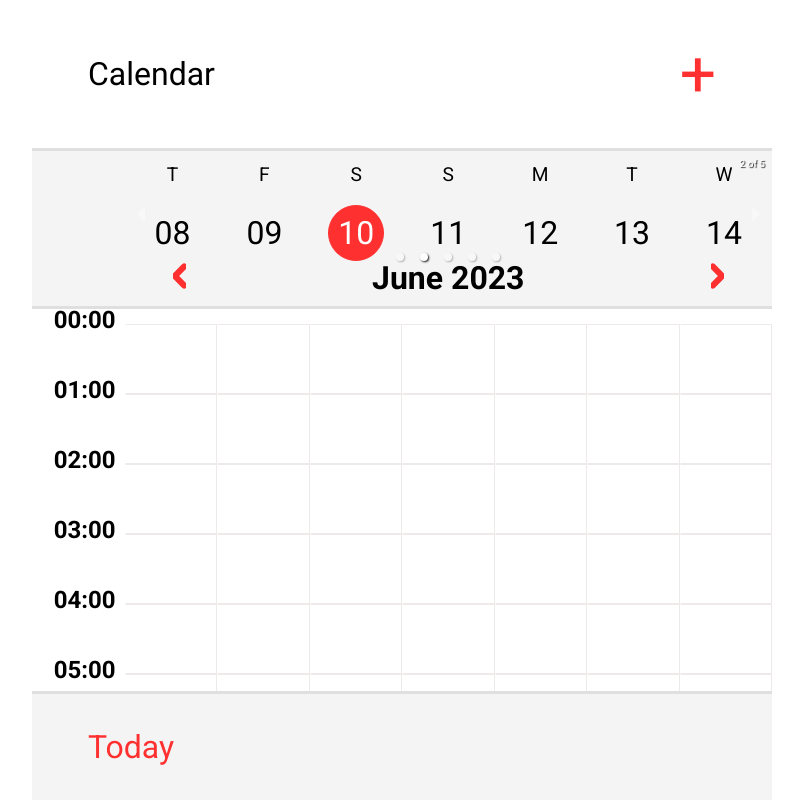
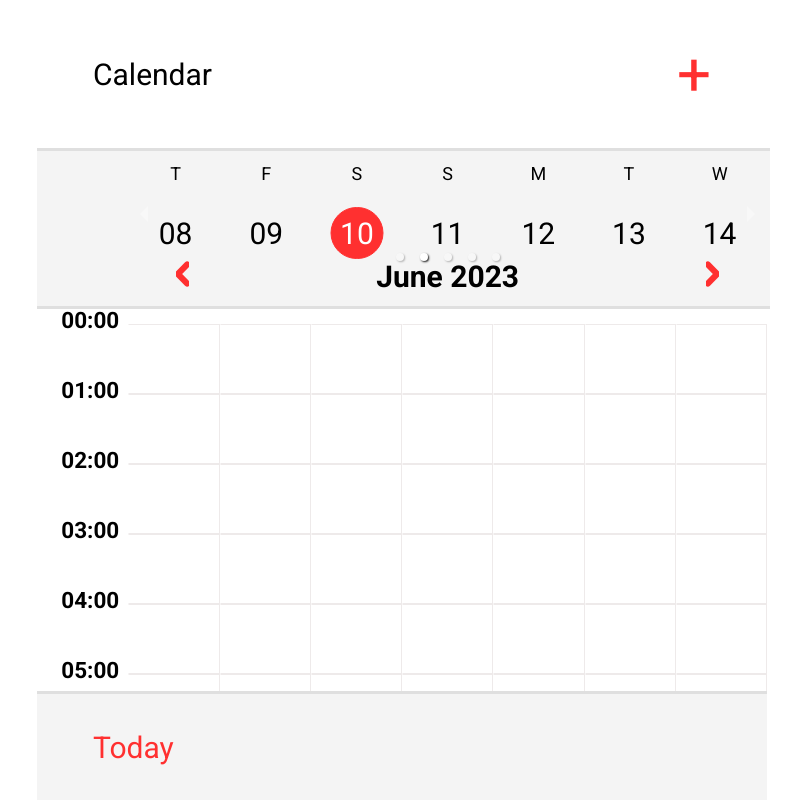
Before and after one commit to pirogHub/calendar, a React (Create React App) app: page / in a window 1280 px wide. Shown: the whole page, without its empty margins (238-1041 px from the left). Built offline with nearby package versions, Linux system fonts and the light colour scheme.

Commit message:
fix rems

```diff
--- a/src/components/containers/CalendarWrapper.js
+++ b/src/components/containers/CalendarWrapper.js
@@ -8,4 +8,6 @@ export const StyledCalendarWrapper = styled.div`
   margin-inline: auto;
   position: relative;
   overflow: hidden;
+  box-sizing: border-box;
+  padding-inline: 5px;
 `
--- a/src/components/ui/WeekBar/Month.jsx
+++ b/src/components/ui/WeekBar/Month.jsx
@@ -9,7 +9,7 @@ import { styled } from 'styled-components';
 
 const getConfigurableProps = () => ({
     showArrows: true,
-    showStatus: true,
+    showStatus: false,
     showIndicators: true,
     // infiniteLoop: false,
     // showThumbs: true,
--- a/src/index.css
+++ b/src/index.css
@@ -10,7 +10,7 @@ button {
 }
 
 html {
-    font-size: 100%;
+    font-size: 15px;
 
     @media all and (max-width: 600px) {
         font-size: 90%;
```
